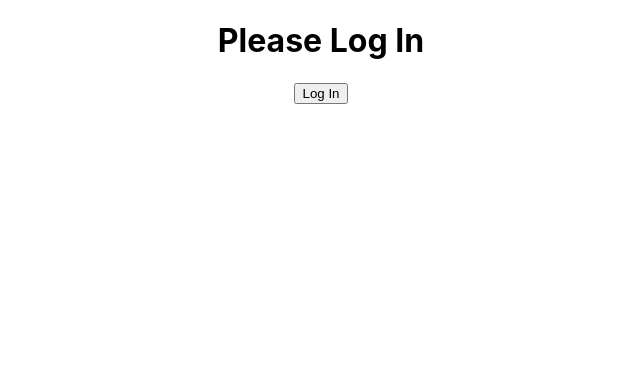
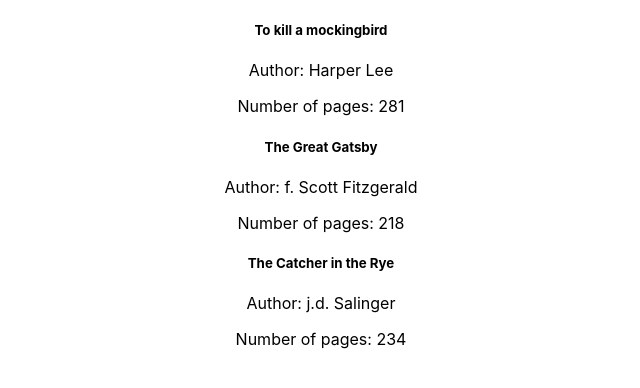
Before and after one commit to ccp84/ci_react, a React (Create React App) app in the folder my-app/: page / in a window 1280 px wide. Shown: the top 388 px of the page, without its empty margins (319-959 px from the left). Built offline with nearby package versions, Linux system fonts and the light colour scheme.

Commit message:
jsx>rendering lists

```diff
--- a/my-app/src/App.js
+++ b/my-app/src/App.js
@@ -1,10 +1,10 @@
 import "./App.css";
-import NestingComponents from "./Components/NestingComponents";
+import RenderingLists from "./Components/RenderingLists";
 
 function App() {
 	return (
 		<div className="App">
-			<NestingComponents />
+			<RenderingLists />
 		</div>
 	);
 }
--- /dev/null
+++ b/my-app/src/Components/Book.jsx
@@ -0,0 +1,13 @@
+import React from "react";
+
+function Book(props) {
+	return (
+		<div>
+			<h5>{props.book.Title}</h5>
+			<p>Author: {props.book.Author}</p>
+			<p>Number of pages: {props.book.NumPages}</p>
+		</div>
+	);
+}
+
+export default Book;
--- /dev/null
+++ b/my-app/src/Components/RenderingLists.jsx
@@ -0,0 +1,27 @@
+import React from "react";
+import Book from "./Book";
+
+function RenderingLists() {
+	const booklist = [
+		{ Title: "To kill a mockingbird", Author: "Harper Lee", NumPages: 281 },
+		{
+			Title: "The Great Gatsby",
+			Author: "f. Scott Fitzgerald",
+			NumPages: 218,
+		},
+		{
+			Title: "The Catcher in the Rye",
+			Author: "j.d. Salinger",
+			NumPages: 234,
+		},
+	];
+	return (
+		<div>
+			{booklist.map((book) => {
+				return <Book key={book.Title} book={book} />;
+			})}
+		</div>
+	);
+}
+
+export default RenderingLists;
```
Also changed, not shown: 1 other file (tests, documents, lock files or other folders).
